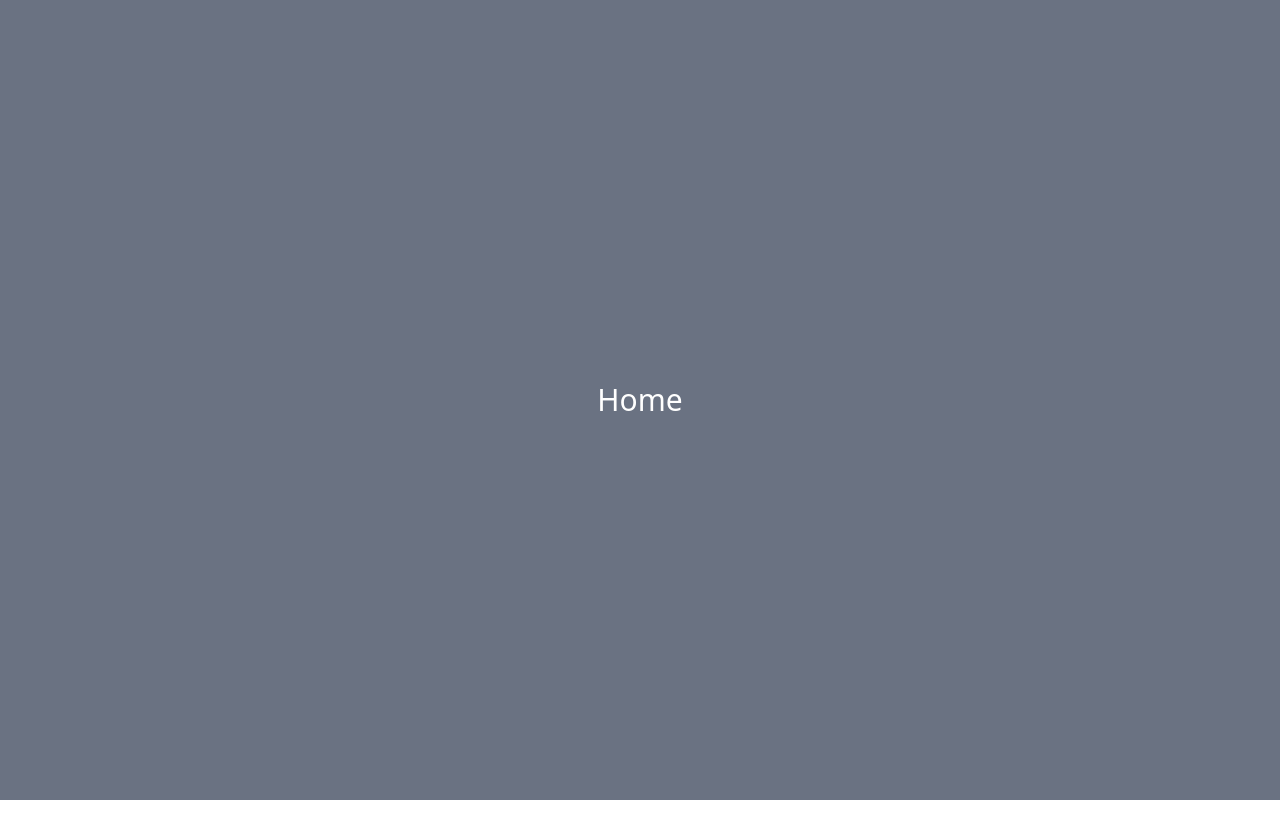
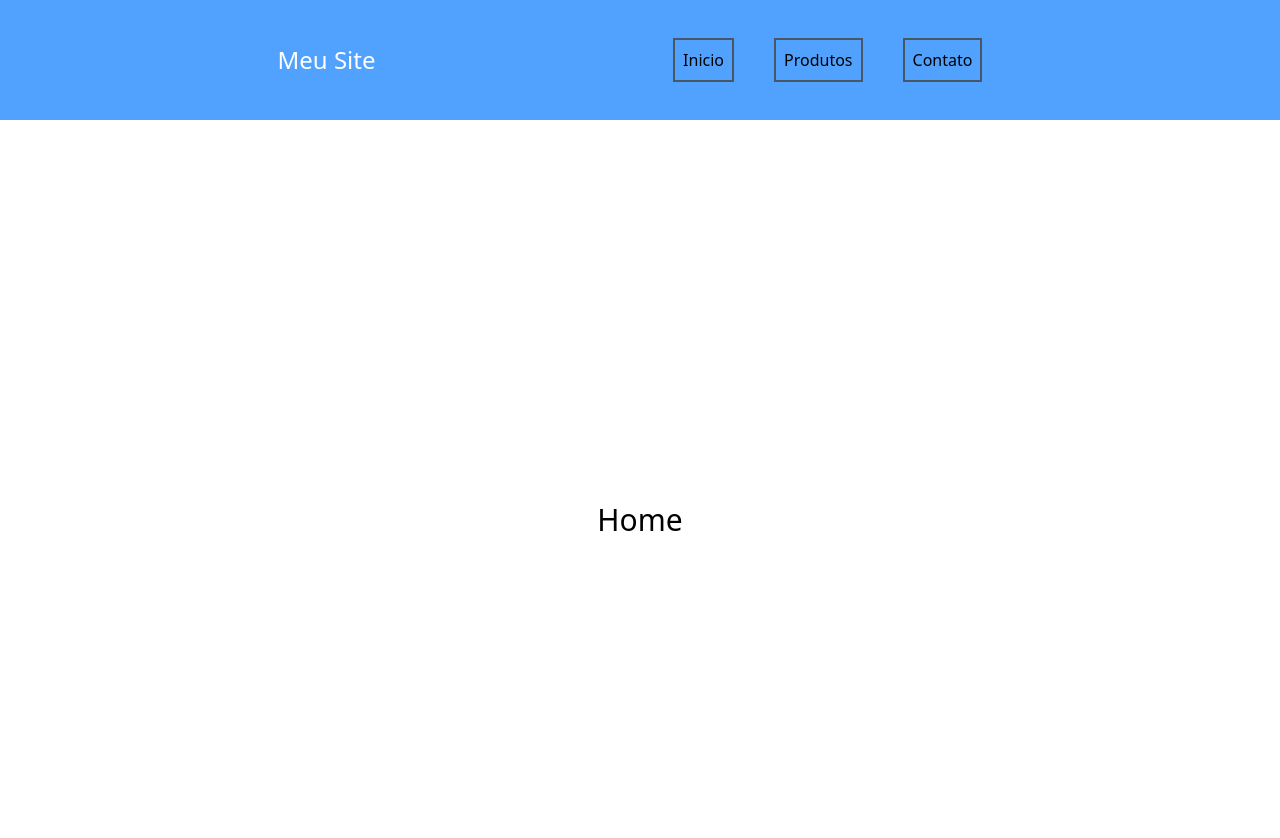
Before and after one commit to Carlos-Eduardo-Rabelo/loja_virtual, a Next.js app in the folder my-app/: page / in a window 1280 px wide. Shown: the top 838 px of the page. Before the commit the page ends 800 px from the top, so only its background shows below. Built offline with nearby package versions, Linux system fonts and the light colour scheme.

Commit message:
Cabecalho inicial

```diff
--- a/my-app/src/app/layout.tsx
+++ b/my-app/src/app/layout.tsx
@@ -1,5 +1,6 @@
 import type { Metadata } from "next";
 import "./globals.css";
+import Cabecalho from "@/components/Cabecalho/Cabecalho";
 
 export const metadata: Metadata = {
   title: "Loja Virtual",
@@ -14,6 +15,7 @@ export default function RootLayout({
   return (
     <html lang="pt-br">
       <body>
+        <Cabecalho/>
         {children}
       </body>
     </html>
--- a/my-app/src/app/page.tsx
+++ b/my-app/src/app/page.tsx
@@ -1,7 +1,7 @@
 export default function Home() {
   return (
-    <div className="bg-gray-500 w-screen h-screen flex flex-auto justify-center items-center font-sans">
-      <h1 className="text-3xl text-white">
+    <div className="w-screen h-screen flex flex-auto justify-center font-sans">
+      <h1 className="text-3xl text-black m-auto ">
         Home
       </h1>
     </div>
--- /dev/null
+++ b/my-app/src/components/Cabecalho/Cabecalho.tsx
@@ -0,0 +1,10 @@
+import Menu from "../Menu/Menu";
+
+export default function Cabecalho() {
+    return(
+        <div className="flex w-screen h-30 bg-blue-400 justify-evenly items-center">
+            <h1 className="text-2xl text-white font-sans">Meu Site</h1>
+            <Menu/>
+        </div>
+    )
+}
--- /dev/null
+++ b/my-app/src/components/Menu/Menu.tsx
@@ -0,0 +1,21 @@
+import Link from "next/link";
+
+export default function Menu() {
+    return(
+        <nav>
+            <ul className="flex">
+                <Link href="/">
+                    <li className="m-5 p-2 border-solid border-gray-600 border-2 ">
+                        Inicio
+                    </li>
+                </Link>
+                <li className="m-5 p-2 border-solid border-gray-600 border-2">
+                    Produtos
+                </li>
+                <li className="m-5 p-2 border-solid border-gray-600 border-2">
+                    Contato
+                </li>
+            </ul>
+        </nav>
+    )
+}
```
